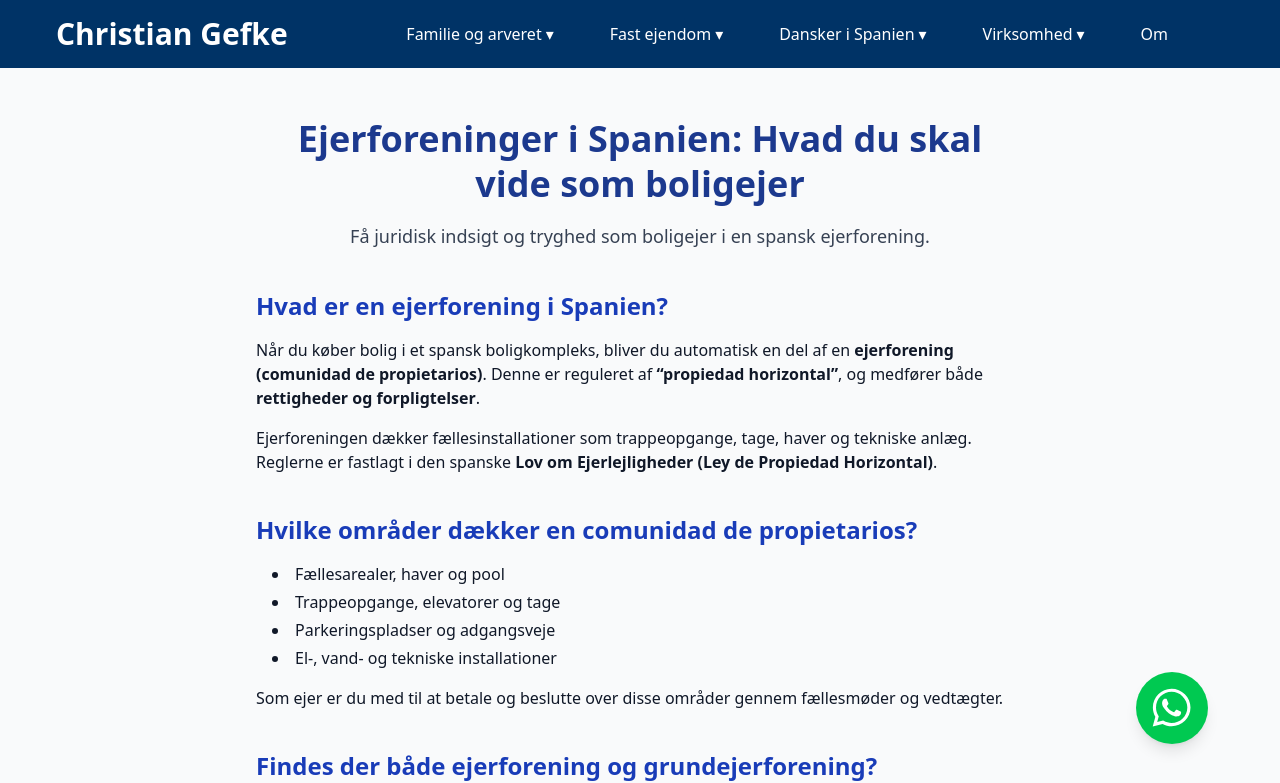
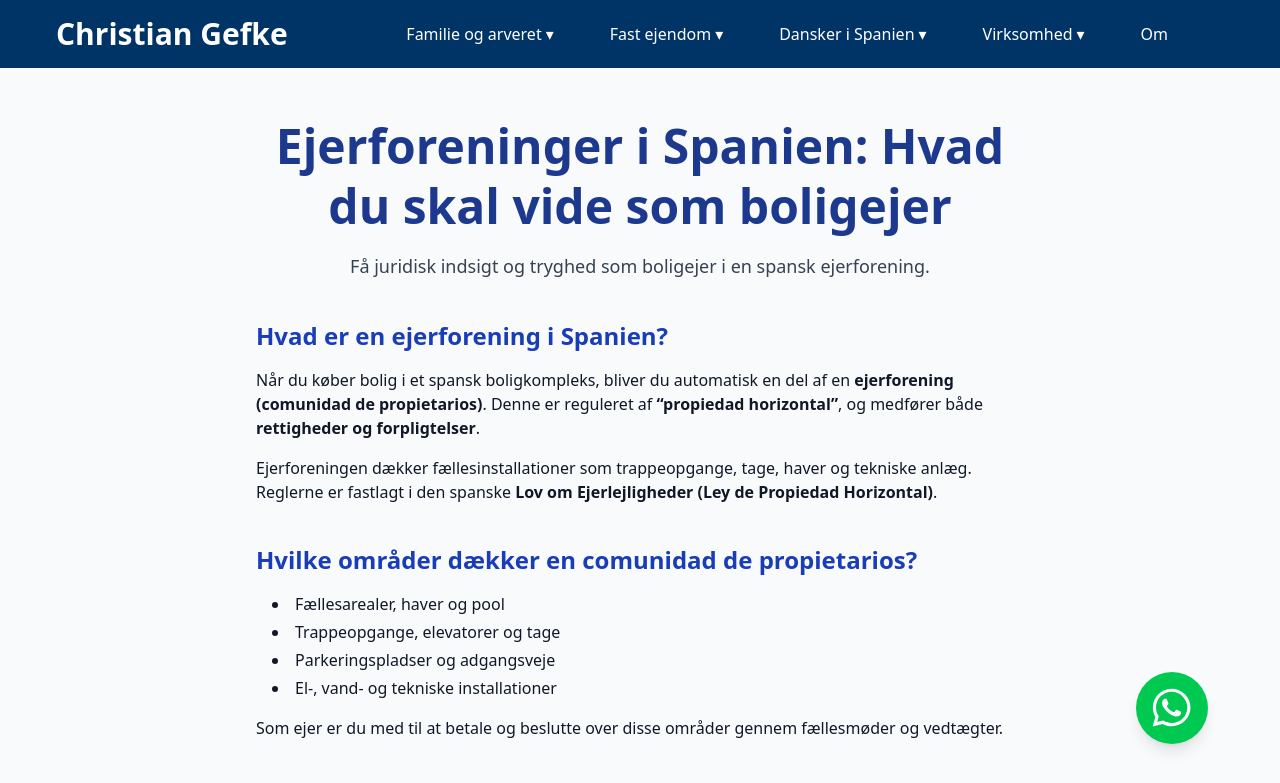
Before and after one commit to MatiasQuenardelle/gefke-web, a Next.js app: page /homeowner-associations in a window 1280 px wide. Shown: the top 783 px of the page. Built offline with nearby package versions, Linux system fonts and the light colour scheme.

Commit message:
Fixed some titles size

```diff
--- a/app/homeowner-associations/page.js
+++ b/app/homeowner-associations/page.js
@@ -38,7 +38,7 @@
       <main className="bg-gray-50 text-gray-900 px-6 py-12 md:px-16 lg:px-32 font-sans">
         <article className="max-w-3xl mx-auto space-y-10">
           <header className="text-center">
-            <h1 className="text-3xl md:text-4xl font-bold text-blue-900 leading-tight">
+            <h1 className="text-3xl md:text-5xl font-bold text-blue-900 leading-tight">
               Ejerforeninger i Spanien: Hvad du skal vide som boligejer
             </h1>
             <p className="mt-4 text-lg text-gray-700">
--- a/app/pension-spain/page.js
+++ b/app/pension-spain/page.js
@@ -18,7 +18,7 @@
       <main className="bg-gray-50 text-gray-900 px-6 py-12 md:px-16 lg:px-32 font-sans">
         <article className="max-w-3xl mx-auto space-y-10">
           <header className="text-center">
-            <h1 className="text-3xl md:text-4xl font-bold text-blue-900 leading-tight">
+            <h1 className="text-3xl md:text-5xl font-bold text-blue-900 leading-tight">
               Pension og hjemmepleje i Spanien
             </h1>
             <p className="mt-4 text-lg text-gray-700">
```
